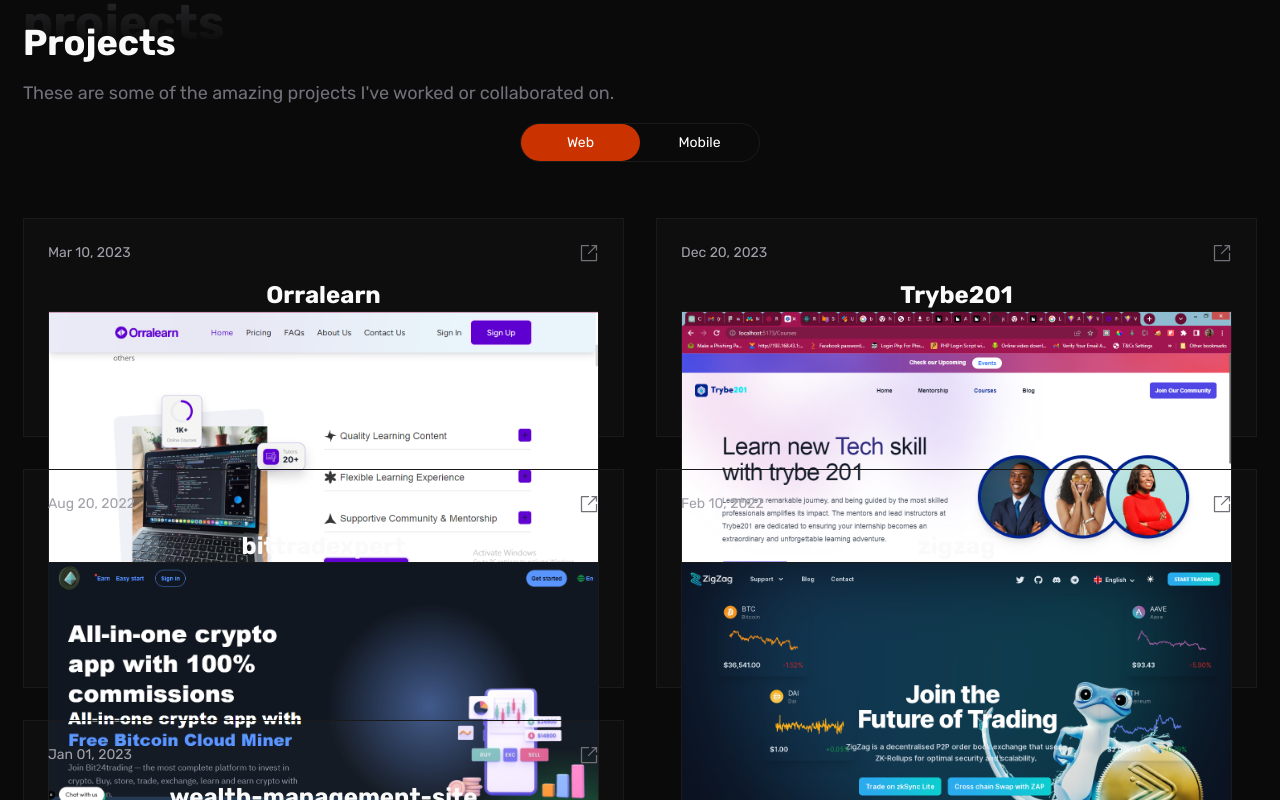
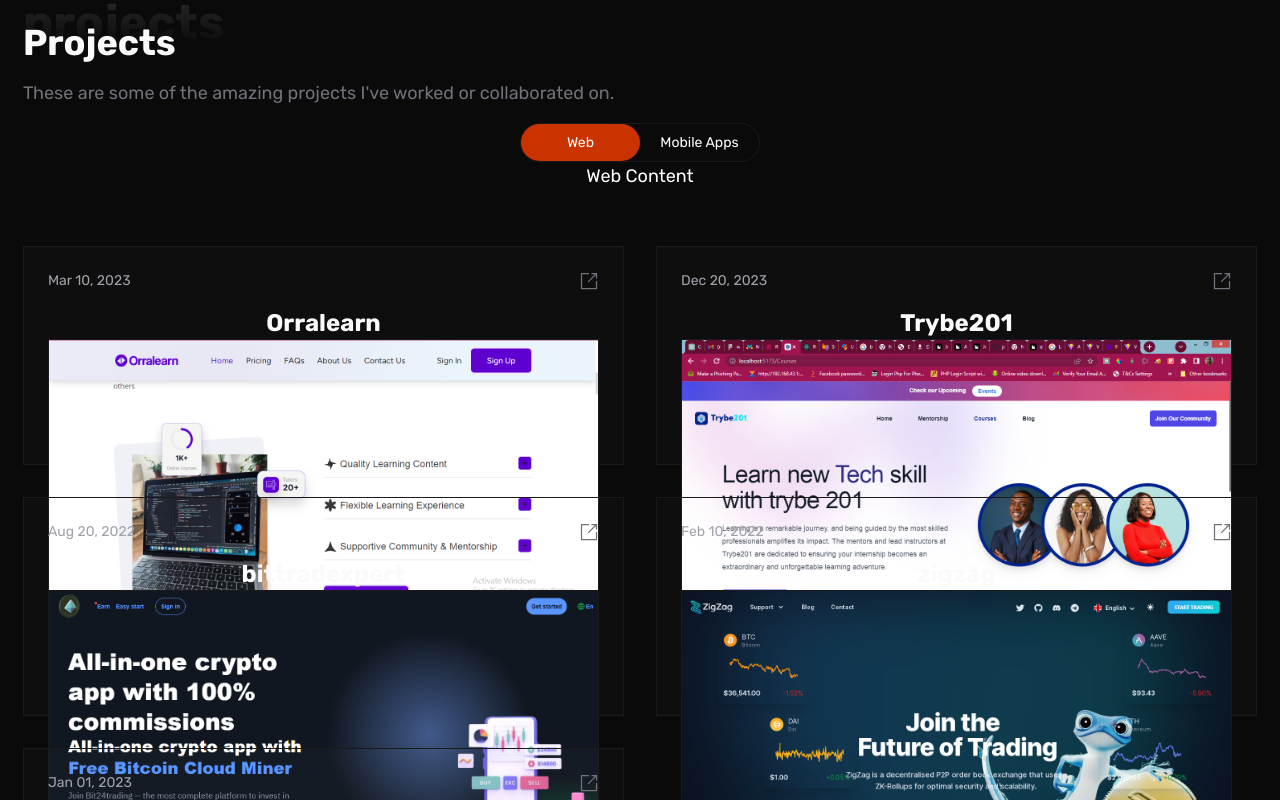
Before and after one commit to abed-obaah/abed-portfolio, a React (Vite) app: page / in a window 1280 px wide. Shown: the part 1240-2040 px from the top of the page. Built offline with nearby package versions, Linux system fonts and the light colour scheme.

Commit message:
newchanges

```diff
--- a/src/pages/index.tsx
+++ b/src/pages/index.tsx
@@ -147,11 +147,13 @@
           className={activeContent === 'mobile' ? 'actives' : ''}
           style={{ padding: '8px', borderRadius: '25px', width: '50%' }}
         >
-          <span className="button-text">Mobile</span>
+          <span className="button-text">Mobile Apps</span>
         </button>
       </div>
       {activeContent === 'web' ? (
-        <div className="grid grid-cols-1 md:grid-cols-2 gap-8 mt-14">
+        <><p className="text-lg">
+              Web Content
+            </p><div className="grid grid-cols-1 md:grid-cols-2 gap-8 mt-14">
                 <div className="flex flex-col gap-8">
                   {PROJECTS.filter((_, idx) => idx % 2 === 0).map((project, idx) => (
                     <ProjectCard key={idx} project={project} />
@@ -162,12 +164,27 @@
                     <ProjectCard key={idx} project={project} />
                   ))}
                 </div>
-      </div>
+              </div></>
       ) : (
+        <>
         <p className="text-lg">
                 Mobile APPs Content
               </p>
-      )}
+              <div className="grid grid-cols-1 md:grid-cols-2 gap-8 mt-14">
+
+                  <div className="flex flex-col gap-8">
+                    {PROJECTS.filter((_, idx) => idx % 2 === 0).map((project, idx) => (
+                      <ProjectCard key={idx} project={project} />
+                    ))}
+                  </div>
+                  <div className="flex flex-col gap-8">
+                    {PROJECTS.filter((_, idx) => idx % 2 !== 0).map((project, idx) => (
+                      <ProjectCard key={idx} project={project} />
+                    ))}
+                  </div>
+                </div></>
+        )
+      }
       <style>
         {`
           .actives {
```
Lines whose indentation alone changed are shown as unchanged.
